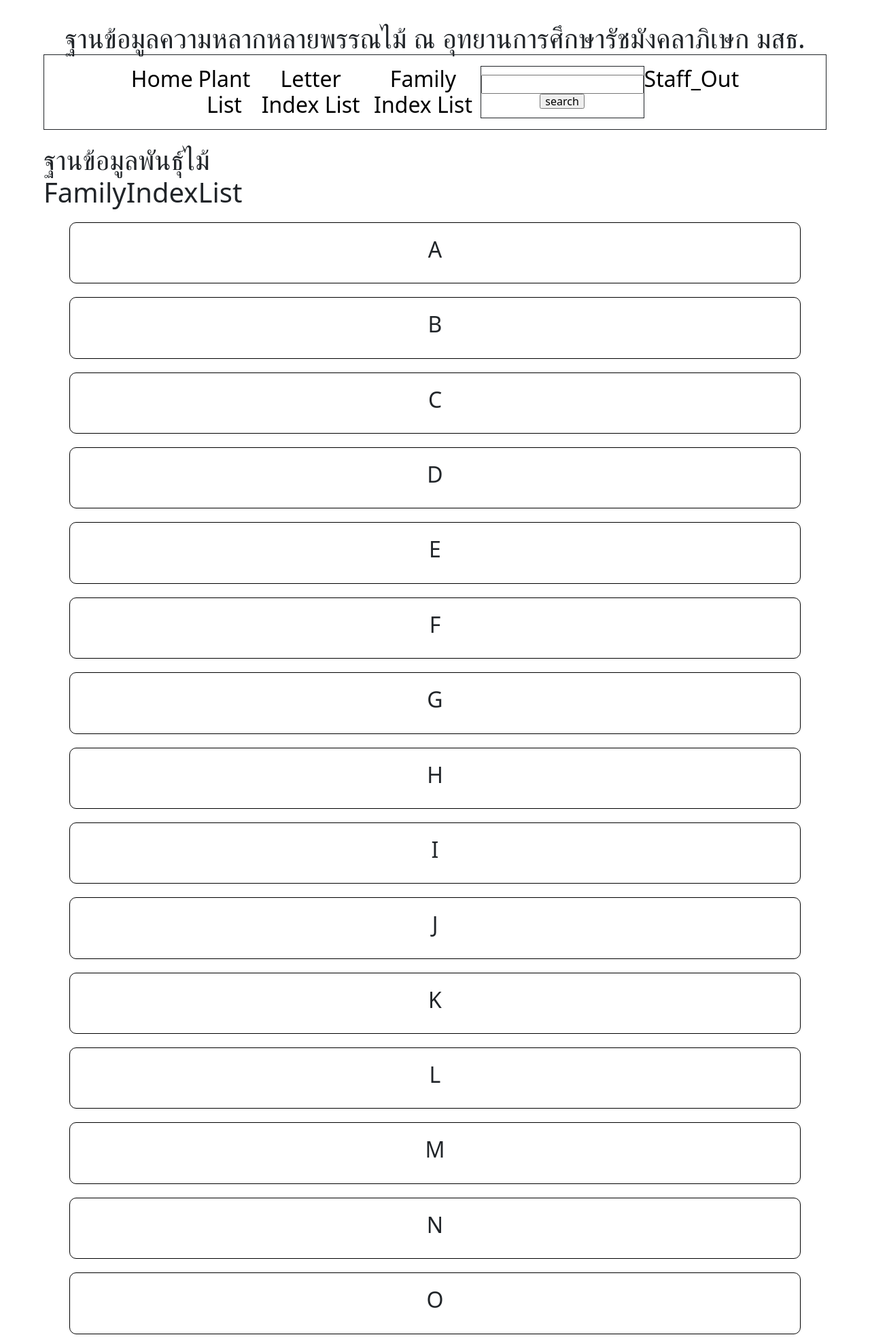
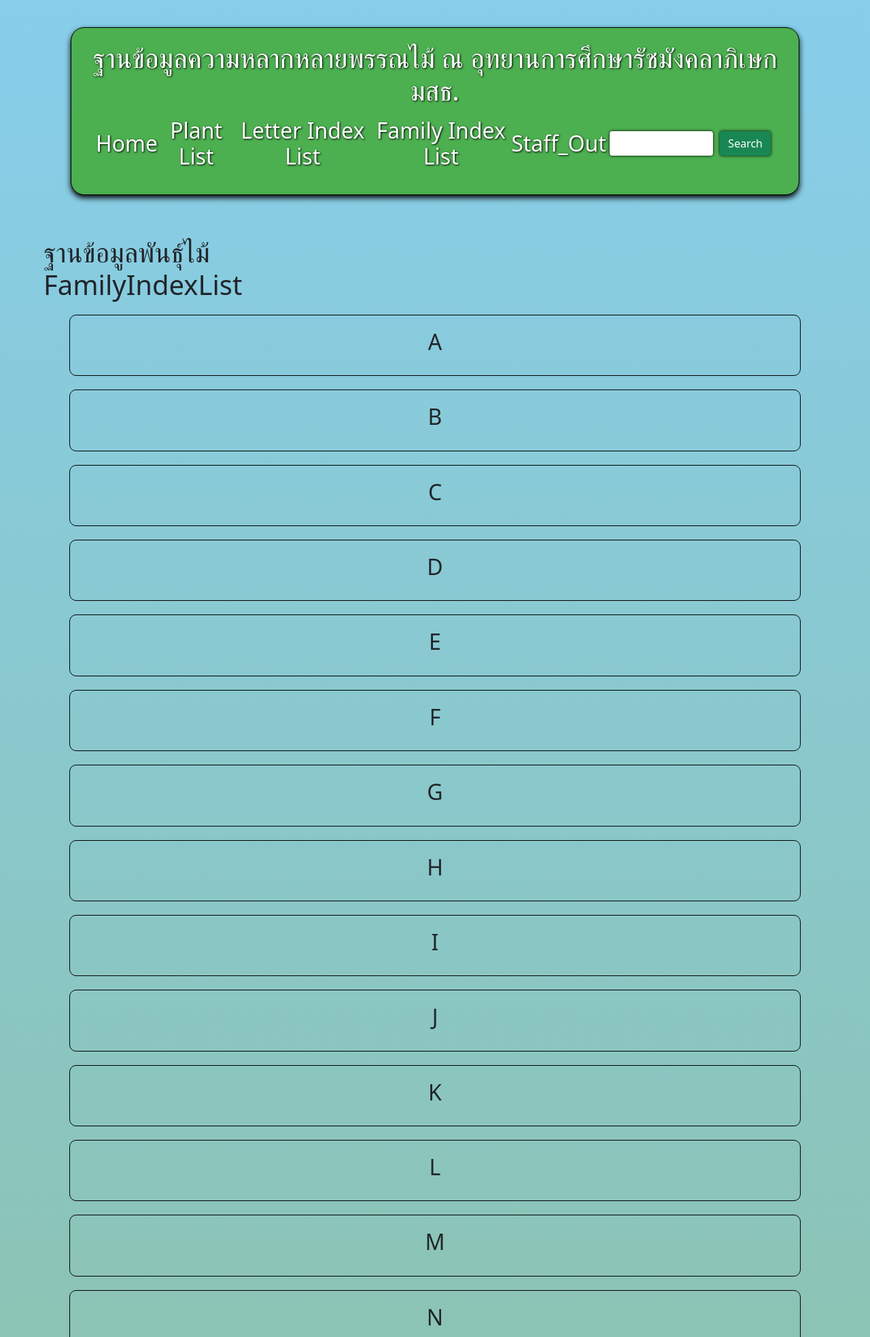
Before and after one commit to Re-Brain/CS50Web-Plant_Database, a Django app: page /familyIndexList in a window 1280 px wide. Shown: the top 1967 px of the page at 68% size. Run offline with Django 5.2, Linux system fonts and the light colour scheme; data that the repository does not hold is empty; some libraries are stand-ins or nearby versions.

Commit message:
Fix the all search option functionality to make adminsearch only go tothe list admin and empty search

```diff
--- a/application/static/application/layout.css
+++ b/application/static/application/layout.css
@@ -53,28 +53,34 @@ table {
 
 .home-container
 {
-    /* background-color: lightgreen; */
-    height: 100%;
-    width: 100%;
+  background: linear-gradient(to bottom, #87CEEB, #8FBC8F);
+  background: -webkit-linear-gradient(top, #87CEEB, #8FBC8F);
+  background: -moz-linear-gradient(top, #87CEEB, #8FBC8F);
+  background: -o-linear-gradient(top, #87CEEB, #8FBC8F);
+  height: 100%;
+  width: 100%;
 }
 
-.layout-container
+#menu-container
 {
-    text-align: center;
-    padding-top: 2em;
     width: 90%;
+    padding: 40px;
     margin: 0 auto;
 }
 
-.main-container
+#menu-block
 {
-    margin: 0 auto;
-    margin-top: 20px;
-    width: 90%;
-
+    background: #4CAF50;
+    text-align: center;
+    border: 1px solid black;
+    border-radius: 20px;
+    padding: 20px;
+    box-shadow: 0 4px 8px rgba(0, 0, 0, 1);
+    color: #fff;
+    text-shadow: 1px 1px 3px rgba(0, 0, 0, 1);
 }
 
-.menu
+.menu-url-container
 {
     padding: 1em;
     display: flex;
@@ -83,39 +89,54 @@ table {
     justify-content: center;
 }
 
-.page
+.menu-url
 {
     display: flex;
     flex-direction: row;
     justify-content: space-evenly;
-    width: 80%;
+    align-items: center;
+    width: 100%;
 }
 
-.page-item-link
+.menu-item-link
 {
+    color: #fff;
+    text-shadow: 1px 1px 3px rgba(0, 0, 0, 1);
     text-decoration: none;
-    color: black;
+    transition: color 0.3s ease;
 }
 
-.page-item-search
+.menu-item-link:hover
 {
-    display: flex;
-    align-items: center;
+    color: #2ecc71;
 }
 
-.search
+.menu-item-search
 {
     width: 30%;
 }
 
-.search input[type=text]
+.menu-item-search form
 {
-    width: 300px;
-    height: 20px;
+    display: flex;
+    align-items: center;
+    justify-content: center;
+    flex-direction: row;
 }
 
-.search input[type=submit]
+
+.menu-item-search form input
 {
-    width: 70px;
-    height: 25px;
+    margin-left: 5px;
+    margin-right: 5px;
+    box-shadow: 0 0 4px rgba(0, 0, 0, 3);
+    border: none; /* Remove default border */
+    outline: none; /* Remove default outline */
 }
+
+#page-container
+{
+    margin: 0 auto;
+    margin-top: 20px;
+    width: 90%;
+}
--- a/application/templates/application/dashboard.html
+++ b/application/templates/application/dashboard.html
@@ -3,9 +3,9 @@
 {% block admin %}
     <div class="container">
         <h1>{{ title }}</h1>
-        <form action="{% url 'search' %}" method="POST">
-            <input type="text" name="adminSearch">
-            <input type="submit" value="search">
+        <form action="{% url 'adminSearch' %}" method="POST">
+            <input type="text" name="input">
+            <input type="submit" value="Search">
             <input type="hidden" name="admin" value="admin">
         </form>
     </div>
--- a/application/templates/application/layout.html
+++ b/application/templates/application/layout.html
@@ -15,40 +15,38 @@
 </head>
 <body>
     <div class="home-container">
-        <header>
-            <div class="layout-container">
+        <header id="menu-container">
+            <div id="menu-block">
                 <h1>ฐานข้อมูลความหลากหลายพรรณไม้ ณ อุทยานการศึกษารัชมังคลาภิเษก มสธ.</h1>
-
-                <div class="menu border border-dark">
-                    <ul class="page">
-                        <li class="page-item">
-                            <a href="{% url 'index' %}" class="page-item-link"><h2>Home</h2></a>
+                <div class="menu-url-container">
+                    <ul class="menu-url">
+                        <li class="menu-item">
+                            <a href="{% url 'index' %}" class="menu-item-link"><h2>Home</h2></a>
                         </li>
-                        <li class="page-item">
-                            <a href="{% url 'plantList' %}" class="page-item-link"><h2>Plant List</h2></a>
+                        <li class="menu-item">
+                            <a href="{% url 'plantList' %}" class="menu-item-link"><h2>Plant List</h2></a>
                         </li>
-                        <li class="page-item">
-                            <a href="{% url 'letterIndexList' indexList='all' %}" class="page-item-link"><h2>Letter Index List</h2></a>
+                        <li class="menu-item">
+                            <a href="{% url 'letterIndexList' indexList='all' %}" class="menu-item-link"><h2>Letter Index List</h2></a>
                         </li>
-                        <li class="page-item">
-                            <a href="{% url 'familyIndexList' %}" class="page-item-link"><h2>Family Index List</h2></a>
+                        <li class="menu-item">
+                            <a href="{% url 'familyIndexList' %}" class="menu-item-link"><h2>Family Index List</h2></a>
                         </li>
-                        <li class="page-item-search border border-dark">
+                        {% if user.is_authenticated %}
+                            <li class="menu-item">
+                                <a href="{% url 'dashboard' %}" class="menu-item-link"><h2>Staff_In</h2></a>
+                            </li>
+                        {% else %}
+                            <li class="menu-item">
+                                <a href="{% url 'login' %}" class="menu-item-link"><h2>Staff_Out</h2></a>
+                            </li>
+                        {% endif %}
+                        <li class="menu-item-search">
                              <form action="{% url 'search' %}" method="POST">
-                                <input type="text" name="search">
-                                <input type="submit" value="search">
+                                <input type="text" class="form-control" name="input">
+                                <input type="submit" class="btn btn-success" value="Search">
                             </form>
                         </li>
-                        {% if user.is_authenticated %}
-                            <li class="page-item">
-                                <a href="{% url 'dashboard' %}" class="page-item-link"><h2>Staff_In</h2></a>
-                            </li>
-                        {% else %}
-                            <li class="page-item">
-                                <a href="{% url 'login' %}" class="page-item-link"><h2>Staff_Out</h2></a>
-                            </li>
-                        {% endif %}
-
                     </ul>
                 </div>
 
@@ -58,7 +56,7 @@
         </header>
 
         <main>
-            <div class="main-container">
+            <div id="page-container">
                 {% block body %}
                 {% endblock %}
             </div>
--- a/application/urls.py
+++ b/application/urls.py
@@ -15,7 +15,16 @@ urlpatterns = [
     path("familyNameSort/<str:familyName>", views.familyNameSort, name="familyNameSort"),
     path("deletePlant/<int:id>", views.deletePlant , name="deletePlant"),
     path("editPlant/<int:id>", views.editPlant, name="editPlant"),
+
     path("search", views.search, name="search"),
+    path("searchResult/<str:input>", views.searchResult, name="searchResult"),
+
+    path("advanceSearch", views.advanceSearch, name="advanceSearch"),
+    path("advanceSearchResult/<str:name>/<str:scientificName>/<str:familyName>/<str:commonName>"
+         , views.advanceSearchResult, name="advanceSearchResult"),
+
+    path("adminSearch", views.adminSearch, name="adminSearch"),
+    path("adminSearchResult/<str:input>", views.adminSearchResult, name="adminSearchResult"),
     path("create", views.create, name="create"),
     path("searchResult", views.searchResult, name='searchResult')
 ] + static(settings.MEDIA_URL, document_root=settings.MEDIA_ROOT)
--- a/application/views.py
+++ b/application/views.py
@@ -157,45 +157,50 @@ def familyNameCommonNameChecker():
 
 @csrf_exempt
 def search(request):
+    input = request.POST.get('input')
 
-    if 'search' in request.POST:
-        print("normal")
-        request.session['input'] = request.POST.get('search')
+    if not input:
+        input = None
 
-    elif 'adminSearch' in request.POST:
-        print("admin")
-        request.session['input'] = request.POST.get('adminSearch')
-        request.session['admin'] = request.POST.get('admin')
-    else:
-        request.session['advanceSearch-name'] = request.POST.get('advanceSearch-name')
-        request.session['advanceSearch-scientific-name'] = request.POST.get('aadvanceSearch-scientific-name')
-        request.session['advanceSearch-family-name'] = request.POST.get('advanceSearch-family-name')
-        request.session['advanceSearch-common-name'] = request.POST.get('advanceSearch-common-name')
+    return redirect('searchResult', input=input)
 
-    return HttpResponseRedirect(reverse('searchResult'))
+def searchResult(request, input):
 
-def searchResult(request):
-
-    if request.session.get('input'):
-        input = request.session.get('input')
-        print("inputResult")
-
-        filteredPlant = plant.objects.filter(
+    filteredPlant = plant.objects.filter(
         Q(name__icontains=input) | Q(scientificName__icontains=input)
         | Q(familyNameList__familyName__icontains=input) | Q(commonNameList__commonName__icontains=input)
         ).distinct()
 
-    elif (request.session.get('advanceSearch-name') and request.session.get['advanceSearch-scientific-name'] and
-        request.session.get['advanceSearch-family-name'] and request.session.get['advanceSearch-common-name']):
+    paginator = Paginator(filteredPlant, 20)
+    page_number = request.GET.get('page')
+    venues = paginator.get_page(page_number)
 
-        print("inputAdvance")
+    return render(request, "application/result.html", {"venues" : venues})
 
-        name = request.seesion.get('advanceSearch-name')
-        scientificName = request.session.get['advanceSearch-scientific-name']
-        familyName = request.session.get['advanceSearch-family-name']
-        commonName = request.session.get['advanceSearch-common-name']
+@csrf_exempt
+def advanceSearch(request):
+    name = request.POST.get('name')
+    scientificName = request.POST.get('scientific-name')
+    familyName = request.POST.get('family-name')
+    commonName = request.POST.get('common-name')
 
-        filteredPlant = plant.objects.filter(
+    if not name:
+        name = None
+
+    if not scientificName:
+        scientificName = None
+
+    if not familyName:
+        familyName = None
+
+    if not commonName:
+        commonName = None
+
+    return redirect('advanceSearchResult', name=name, scientificName=scientificName,
+                    familyName=familyName, commonName=commonName)
+
+def advanceSearchResult(request, name, scientificName, familyName, commonName):
+    filteredPlant = plant.objects.filter(
         Q(name__icontains=name) | Q(scientificName__icontains=scientificName)
         | Q(familyNameList__familyName__icontains=familyName) | Q(commonNameList__commonName__icontains=commonName)
         ).distinct()
@@ -204,12 +209,65 @@ def searchResult(request):
     page_number = request.GET.get('page')
     venues = paginator.get_page(page_number)
 
-    if request.session.get('admin') == 'admin':
-        admin = True
-        return render(request, "application/adminResult.html", {"venues" : venues, "admin" : admin})
+    return render(request, "application/result.html", {"venues" : venues})
 
-    print("normalResult")
-    return render(request, "application/result.html", {"venues" : venues})
+@login_required
+@csrf_exempt
+def adminSearch(request):
+    input = request.POST.get('input')
+
+    if not input:
+        input = None
+
+    return redirect('adminSearchResult', input=input)
+
+def adminSearchResult(request, input):
+    filteredPlant = plant.objects.filter(
+        Q(name__icontains=input) | Q(scientificName__icontains=input)
+        | Q(familyNameList__familyName__icontains=input) | Q(commonNameList__commonName__icontains=input)
+        ).distinct()
+
+    paginator = Paginator(filteredPlant, 20)
+    page_number = request.GET.get('page')
+    venues = paginator.get_page(page_number)
+
+    return render(request, "application/adminResult.html", {"venues" : venues, "admin" : True})
+
+
+# def searchResult(request):
+
+#     for key, value in request.POST.items():
+#         print(f"Post Key: {key}, Value: {value}")
+
+#     if request.POST.get('input'):
+#         input = request.POST.get('input')
+#         print("inputResult")
+
+#     elif (request.session.get('advanceSearch-name') and request.session.get('advanceSearch-scientific-name') and
+#         request.session.get('advanceSearch-family-name') and request.session.get('advanceSearch-common-name')):
+
+#         print("inputAdvance")
+
+#         name = request.session.get('advanceSearch-name')
+#         scientificName = request.session.get('advanceSearch-scientific-name')
+#         familyName = request.session.get('advanceSearch-family-name')
+#         commonName = request.session.get('advanceSearch-common-name')
+
+#         filteredPlant = plant.objects.filter(
+#         Q(name__icontains=name) | Q(scientificName__icontains=scientificName)
+#         | Q(familyNameList__familyName__icontains=familyName) | Q(commonNameList__commonName__icontains=commonName)
+#         ).distinct()
+
+#     paginator = Paginator(filteredPlant, 20)
+#     page_number = request.GET.get('page')
+#     venues = paginator.get_page(page_number)
+
+#     if request.session.get('admin') == 'admin':
+#         admin = True
+#         return render(request, "application/adminResult.html", {"venues" : venues, "admin" : admin})
+
+#     print("normalResult")
+#     return render(request, "application/result.html", {"venues" : venues})
 
 @csrf_exempt
 def editPlant(request, id):
```
Also changed, not shown: application/templates/application/index.html (+5 -5 lines).
